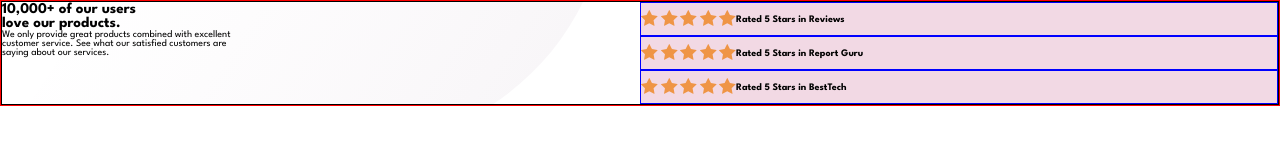
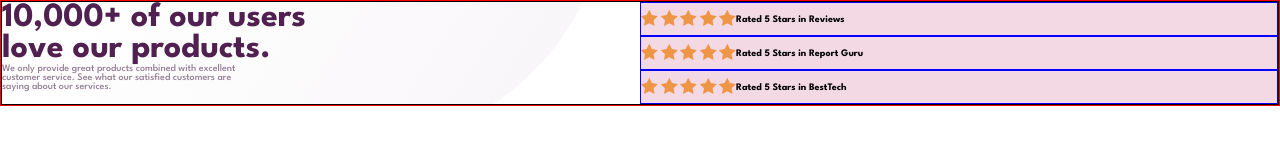
Before and after one commit to GentleMizt/social-section, a plain HTML site: page index.html in a window 1280 px wide. Drawn offline with Linux system fonts and the light colour scheme.

Commit message:
progress

```diff
--- a/style.css
+++ b/style.css
@@ -20,6 +20,15 @@ html{
     grid-template-columns: repeat(2, 1fr);
     border: 1px solid black;
 }
+.top-txts h2{
+    font-weight: 900;
+    color: hsl(300, 43%, 22%);
+    font-size: 3.4rem;
+}
+.top-txts p{
+  color: hsl(303, 10%, 53%);
+  font-weight: 500;
+}
 .star-flex{
     display: flex;
     border: 1px solid blue;
```
